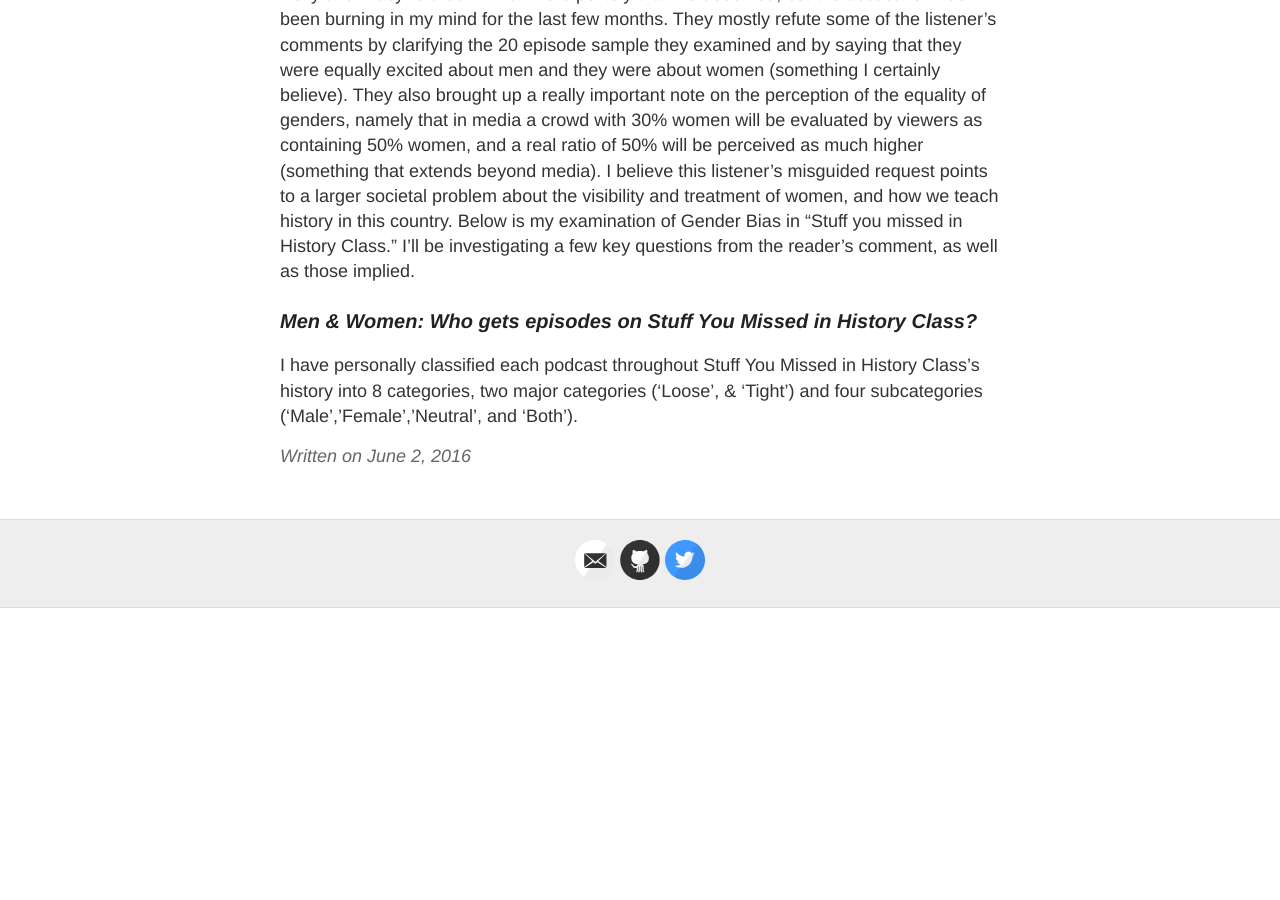
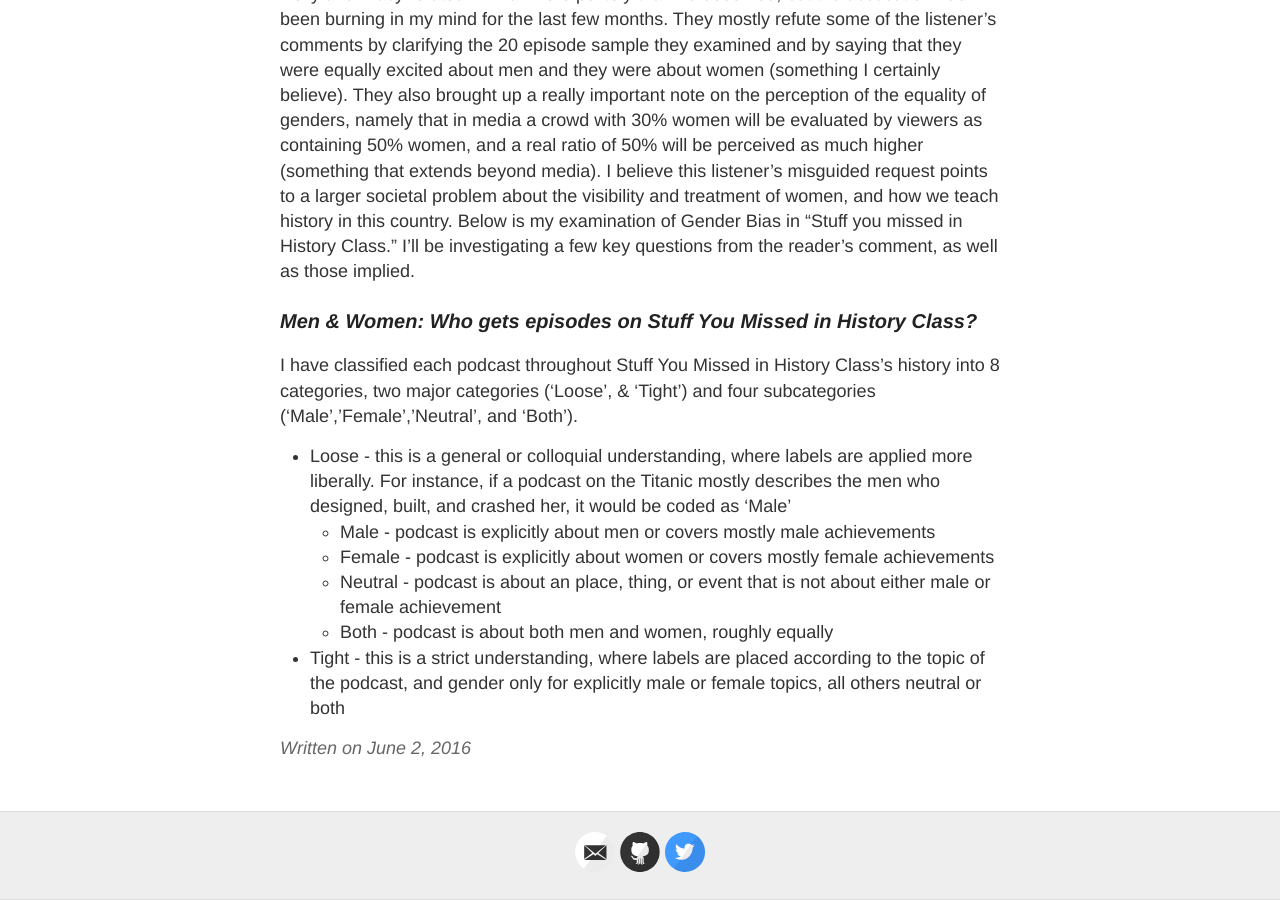
Before and after one commit to sjfwagner/sjfwagner.github.io, a Jekyll site: the page built from _posts/2016-06-01-test.md, in a window 1280 px wide and 900 px high, scrolled down 1812 px. Built offline with Jekyll 4.4.1, drawn with Linux system fonts in a browser that asks for light colours; before the commit the page ends 2420 px from its top, so only the background shows below that.

Commit message:
Updated 2016-06-01-test.md

```diff
--- a/_posts/2016-06-01-test.md
+++ b/_posts/2016-06-01-test.md
@@ -34,4 +34,11 @@ Holly and Tracy refuted him far more politely than he deserved, but the accusati
 
 ### _Men & Women: Who gets episodes on Stuff You Missed in History Class?_
 
-I have personally classified each podcast throughout Stuff You Missed in History Class’s history into 8 categories, two major categories (‘Loose’, & ‘Tight’) and four subcategories (‘Male’,’Female’,’Neutral’, and ‘Both’).
+I have classified each podcast throughout Stuff You Missed in History Class’s history into 8 categories, two major categories (‘Loose’, & ‘Tight’) and four subcategories (‘Male’,’Female’,’Neutral’, and ‘Both’).
+
+- Loose - this is a general or colloquial understanding, where labels are applied more liberally. For instance, if a podcast on the Titanic mostly describes the men who designed, built, and crashed her, it would be coded as ‘Male’
+	- Male - podcast is explicitly about men or covers mostly male achievements
+    - Female - podcast is explicitly about women or covers mostly female achievements
+    - Neutral - podcast is about an place, thing, or event that is not about either male or female achievement
+    - Both - podcast is about both men and women, roughly equally
+- Tight - this is a strict understanding, where labels are placed according to the topic of the podcast, and gender only for explicitly male or female topics, all others neutral or both
```
